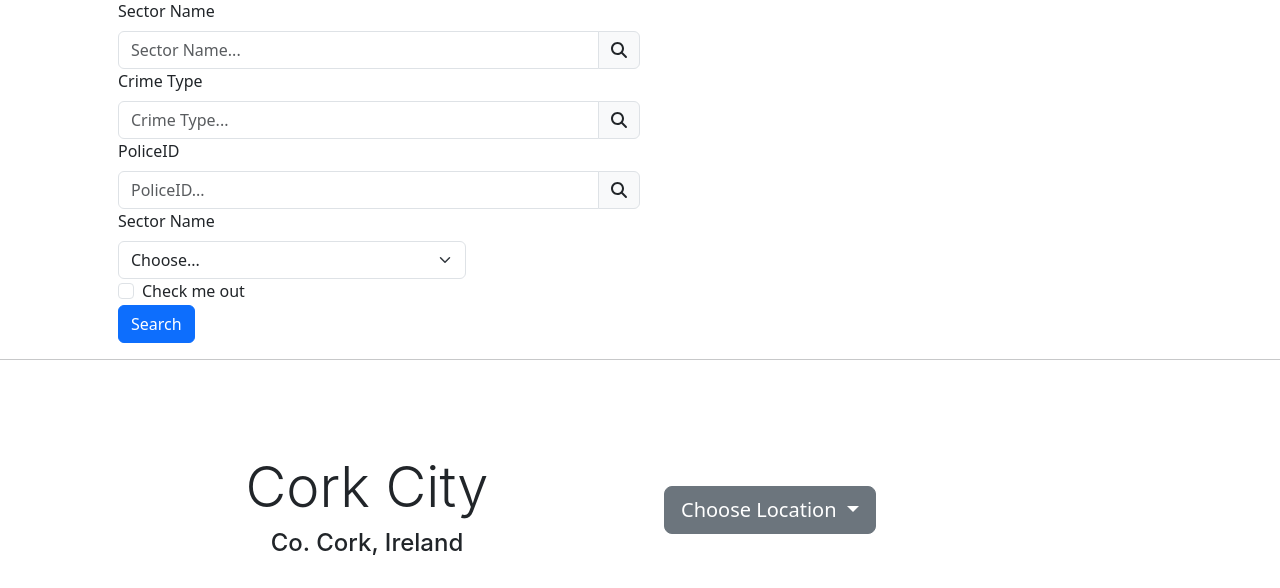
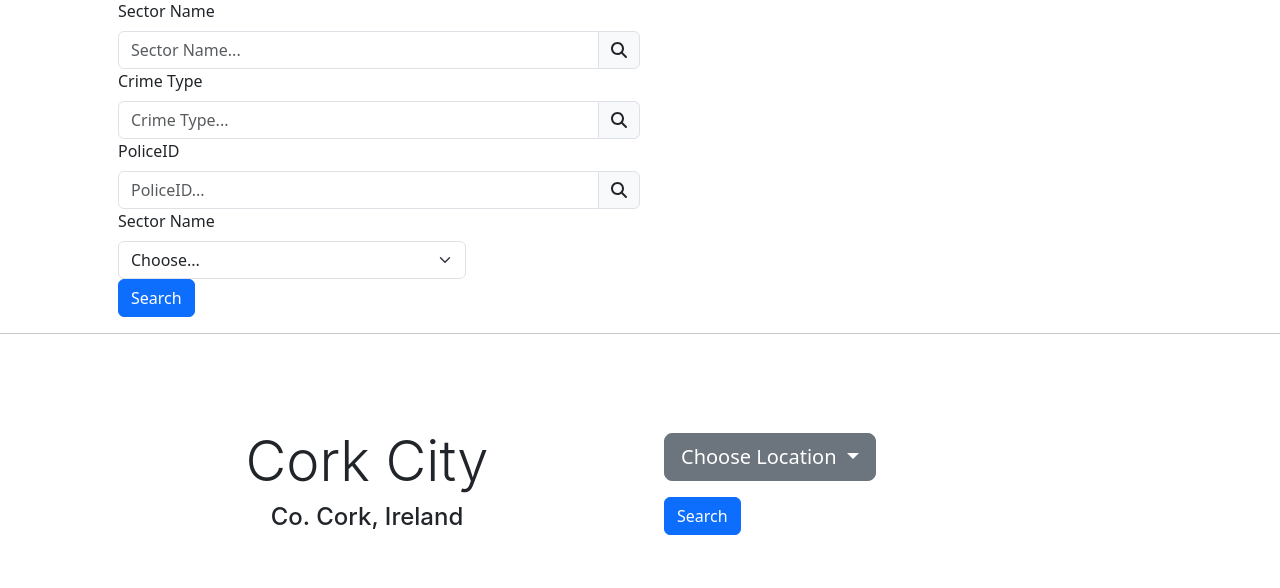
Before and after one commit to Izabela-Markiewicz/FYP-v2, a Django app: page /crime/ in a window 1280 px wide. Shown: the part 558-1146 px from the top of the page. Run offline with Django 4.2, Linux system fonts and the light colour scheme; data that the repository does not hold is empty; some libraries are stand-ins or nearby versions.

Commit message:
Search bar and dropdown record search working - not aesthetic

```diff
--- a/areas/templates/crime_stats.html
+++ b/areas/templates/crime_stats.html
@@ -99,22 +99,17 @@
 
 
                     <div class="col-md-4">
-                        <label for="sector" class="form-label">Sector Name</label>
-                        <select id="sector" class="form-select" name="sector">
+                        <label for="dropdown_sectors" class="form-label">Sector Name</label>
+                        <select id="dropdown_sectors" class="form-select" name="dropdown_sectors">
                             <option selected>Choose...</option>
-                            <option>...</option>
+
+                            {% for PoliceDivision in police_list %}
+                            <option value="{{ PoliceDivision.policeName}}"> {{ PoliceDivision.policeName}} </option>
+                            {% endfor %}
+
                         </select>
                     </div>
 
-
-                    <div class="col-12">
-                        <div class="form-check">
-                            <input class="form-check-input" type="checkbox" id="gridCheck">
-                            <label class="form-check-label" for="gridCheck">
-                            Check me out
-                            </label>
-                        </div>
-                    </div>
                     <div class="col-12">
                         <button type="submit" class="btn btn-primary">Search</button>
                     </div>
@@ -133,10 +128,10 @@
             <div class="container px-5" style="padding-top:30px">
                 <div class="row gx-5 align-items-center">
 
-                    <!-- Left: Search Bar-->
-                    <!-- REF: Search Bar (MD Bootstrap, 2023) -->
-                    <div class="col-lg-6 order-lg-2">
-                        <div class="btn-group">
+
+                    <!-- Right: Dropdown-->
+                    <div class="col-lg-6 order-lg-2 flex-column align-items-center">
+                        <div class="btn-group align-items-center">
                             <button class="btn btn-secondary btn-lg dropdown-toggle" type="button" data-bs-toggle="dropdown" aria-expanded="false">
                               Choose Location
                             </button>
@@ -144,7 +139,14 @@
                               <li><a class="dropdown-item" href="#">Bridewell</a></li>
                             </ul>
                         </div>
+                        <div class="col-12 mt-3 align-items-center">
+                            <button type="submit" class="btn btn-primary">Search</button>
+                        </div>
                     </div>
+
+
+
+
 
                     <!-- Right: Location Name -->
                     <div class="col-lg-6 order-lg-1">
--- a/areas/views.py
+++ b/areas/views.py
@@ -2,7 +2,7 @@ from django.shortcuts import render
 from django.http import HttpResponse
 from django.http import JsonResponse
 from django.views.decorators.csrf import csrf_exempt
-from .models import CrimeRecord
+from .models import CrimeRecord, PoliceDivision
 from django.core.serializers import serialize
 
 # Requests to dispaly html pages
@@ -32,6 +32,7 @@ def show_crime(request):
     # Iteration 4:
     # PASSSING CRIME RECORDS FROM DB (Codemy.com, 2021)
     crime_list = CrimeRecord.objects.all()
+    police_list = PoliceDivision.objects.all()
 
     global locationFilter
 
@@ -40,6 +41,7 @@ def show_crime(request):
     sector_like_query = request.GET.get('sector_like')
     crime_type_query = request.GET.get('crime_type')
     policeID_query = request.GET.get('police_ID')
+    dropdown_sectors = request.GET.get('dropdown_sectors')
 
     if is_valid_queryparam(sector_like_query):
         crime_list = crime_list.filter(policeID__policeName__icontains=sector_like_query)
@@ -48,12 +50,14 @@ def show_crime(request):
         crime_list = crime_list.filter(crimeType__icontains=crime_type_query) # check that title contains query that you put in
 
     if is_valid_queryparam(policeID_query):
-            crime_list = crime_list.filter(policeID__exact=policeID_query) # check that title contains query that you put in
+        crime_list = crime_list.filter(policeID__exact=policeID_query) # check that title contains query that you put in
 
-
+    if is_valid_queryparam(dropdown_sectors) and dropdown_sectors != 'Choose..':
+        crime_list = crime_list.filter(policeID__policeName__icontains=dropdown_sectors) # check that title contains query that you put in
 
     context = {
-        'crime_list':crime_list,
+        'crime_list' : crime_list,
+        'police_list' : police_list
 
     }
     return render(request, 'crime_stats.html', context) # Can now reference crime records from DB in map.html
--- a/users/models.py
+++ b/users/models.py
@@ -1,5 +1,7 @@
 from django.db import models
 from areas.models import Area
+from django.utils import timezone
+from datetime import datetime
 
 # Iteration 1:
 # CREATING MODELS for all user-related objects
@@ -27,6 +29,8 @@ class Review(models.Model):
     reviewText = models.CharField(max_length=300)
     reviewType = models.CharField(max_length=255)
     feelRating = models.DecimalField(max_digits=5, decimal_places=2)
+    publishDate = models.DateTimeField(default=timezone.now)
+
 
 
 
```
Also changed, not shown: users/migrations/0002_review_publishdate.py (added).
